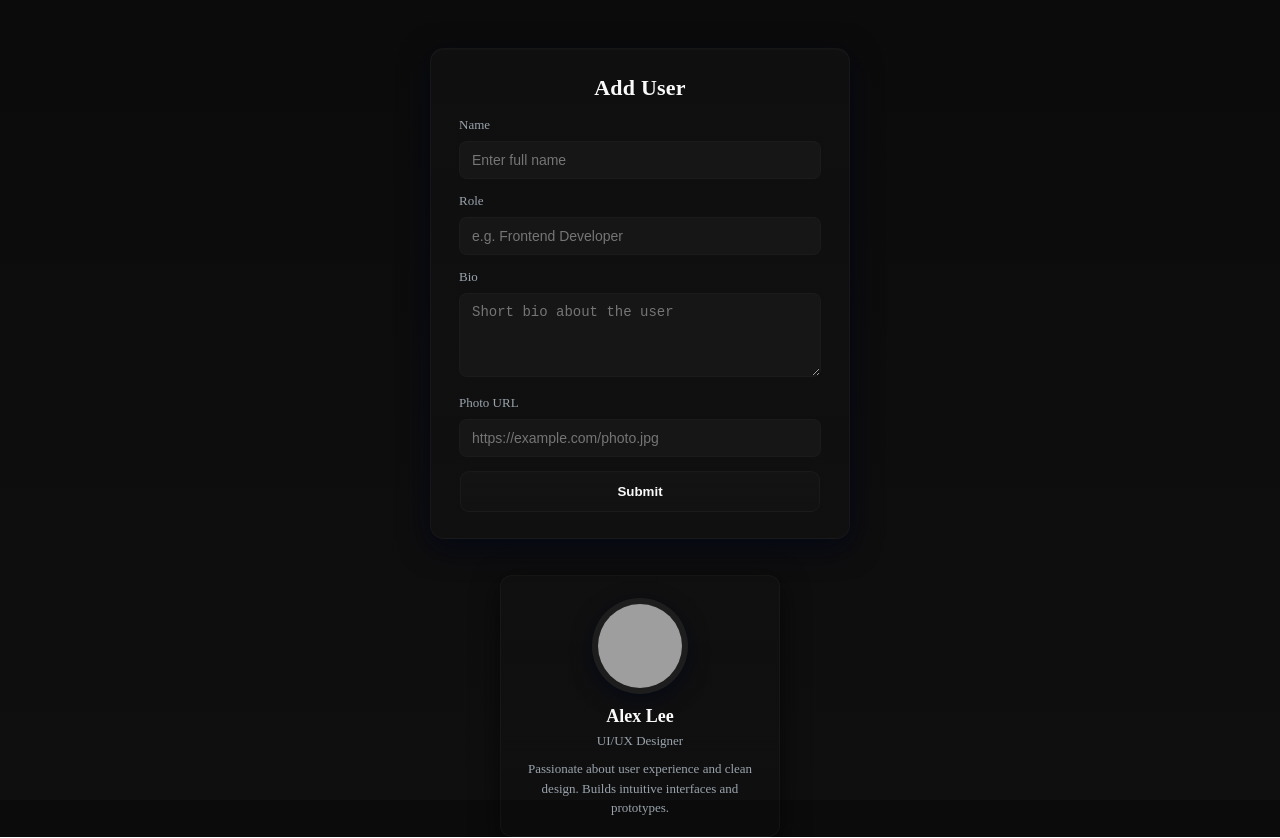
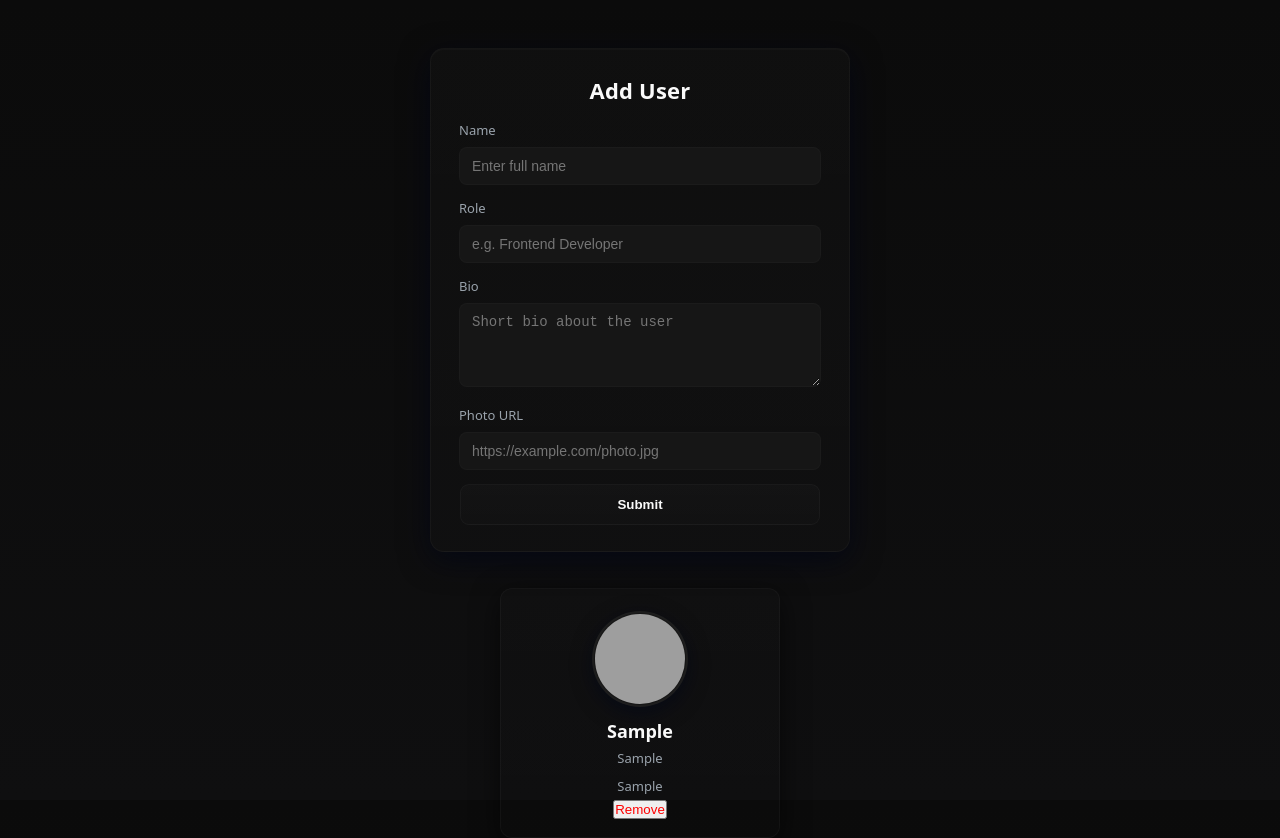
Before and after one commit to Ayansahil/oops-Js, a plain HTML site: page index.html in a window 1280 px wide. Both pictures are taken after typing "Sample", "Sample", "Sample", "https://example.com" into the empty fields and a click on the button "Submit". Drawn offline with Linux system fonts and the light colour scheme; grey boxes are pictures that could not be loaded.

Commit message:
OOPS Cards

```diff
--- a/index.html
+++ b/index.html
@@ -55,20 +55,7 @@
         </div>
 
         <div class="cards-row" aria-hidden="true">
-        <div class="profile-card">
-            <div class="avatar-wrap">
-              <img
-                src="https://images.unsplash.com/photo-1524502397800-2eeaad7c3fe5?q=80&w=687&auto=format&fit=crop&ixlib=rb-4.1.0&ixid=M3wxMjA3fDB8MHxwaG90by1wYWdlfHx8fGVufDB8fHx8fA%3D%3D"
-                alt="avatar"
-              />
-            </div>
-            <div class="pname">Alex Lee</div>
-            <div class="prole">UI/UX Designer</div>
-            <div class="pbio">
-              Passionate about user experience and clean design. Builds
-              intuitive interfaces and prototypes.
-            </div>
-          </div>
+
         </div>
       </div>
     </div>
--- a/script.js
+++ b/script.js
@@ -16,63 +16,75 @@ const userManager = {
   },
   addUser: function () {
     this.users.push({
-      username: username.value,
-      role: role.value,
-      bio: bio.value,
-      photo: photo.value,
+      username: username.value.trim(),
+      role: role.value.trim(),
+      bio: bio.value.trim(),
+      photo: photo.value.trim(),
     });
 
     form.reset();
-    this.renderUi;
+    this.renderUi(); // <-- CALL the function
   },
 
   renderUi: function () {
-    this.users.forEach(function (user) {
-      function createUserCard(photo, name, role, bio) {
-        // Main card div
+    // clear existing cards
+    container.innerHTML = "";
+
+    // helper creates card from a user object
+    const createUserCard = (user, index) => {
       const card = document.createElement("div");
       card.className = "profile-card";
 
-        // Avatar wrapper
       const avatarWrap = document.createElement("div");
       avatarWrap.className = "avatar-wrap";
 
       const img = document.createElement("img");
-        img.src = user.photo;
+      img.src = user.photo || "https://via.placeholder.com/150";
       img.alt = "avatar";
-
       avatarWrap.appendChild(img);
 
-        // Name
       const pname = document.createElement("div");
       pname.className = "pname";
-        pname.textContent = user.username;
+      pname.textContent = user.username || "No name";
 
-        // Role
       const prole = document.createElement("div");
       prole.className = "prole";
-        prole.textContent = user.role;
+      prole.textContent = user.role || "";
 
-        // Bio
       const pbio = document.createElement("div");
       pbio.className = "pbio";
-        pbio.textContent = user.bio;
+      pbio.textContent = user.bio || "";
 
-        // Assemble card
+      const removeBtn = document.createElement("button");
+      removeBtn.className = "remove-btn";
+      removeBtn.style.color = "red";
+      removeBtn.textContent = "Remove";
+
+      removeBtn.addEventListener("click", function () {
+        userManager.removeUser(index);
+      });
+
       card.appendChild(avatarWrap);
       card.appendChild(pname);
       card.appendChild(prole);
       card.appendChild(pbio);
+      card.appendChild(removeBtn);
 
       return card;
-      }
-      this.users.forEach((user) => {
-        const card = createUserCard(user);
+    };
+
+    // append each user card
+    this.users.forEach((user, i) => {
+      const card = createUserCard(user, i);
       container.appendChild(card);
     });
-    });
   },
-  removeUser: function () {},
+  // remove user from card
+  removeUser: function (index) {
+    this.users.splice(index, 1);
+    this.renderUi();
+  },
 };
 
 userManager.init();
+userManager.renderUi();
--- a/style.css
+++ b/style.css
@@ -17,13 +17,10 @@ body {
   --primary: #fafafa;
   --radius: 12px;
 }
-* {
-  box-sizing: border-box;
-}
 
 body {
   margin: 0;
-  font-family:  system-ui,;
+  font-family: system-ui;
   background: linear-gradient(180deg, #0b0b0b 0%, #0f0f10 100%);
   color: var(--primary);
   -webkit-font-smoothing: antialiased;
@@ -164,11 +161,11 @@ textarea:focus {
   justify-content: center;
   background: var(--card);
   box-shadow: 0 6px 20px rgba(2, 6, 23, 0.6);
-  border: 6px solid rgba(255, 255, 255, 0.03);
+  border: 2px solid rgba(255, 255, 255, 0.03);
 }
 .avatar-wrap img {
-  width: 84px;
-  height: 84px;
+  width: 90px;
+  height: 90px;
   border-radius: 50%;
   object-fit: cover;
   display: block;
@@ -191,7 +188,6 @@ textarea:focus {
   line-height: 1.5;
 }
 
-/* responsive tweaks */
 @media (max-width: 980px) {
   .page-wrap {
     flex-direction: column;
```
Lines whose indentation alone changed are shown as unchanged.
